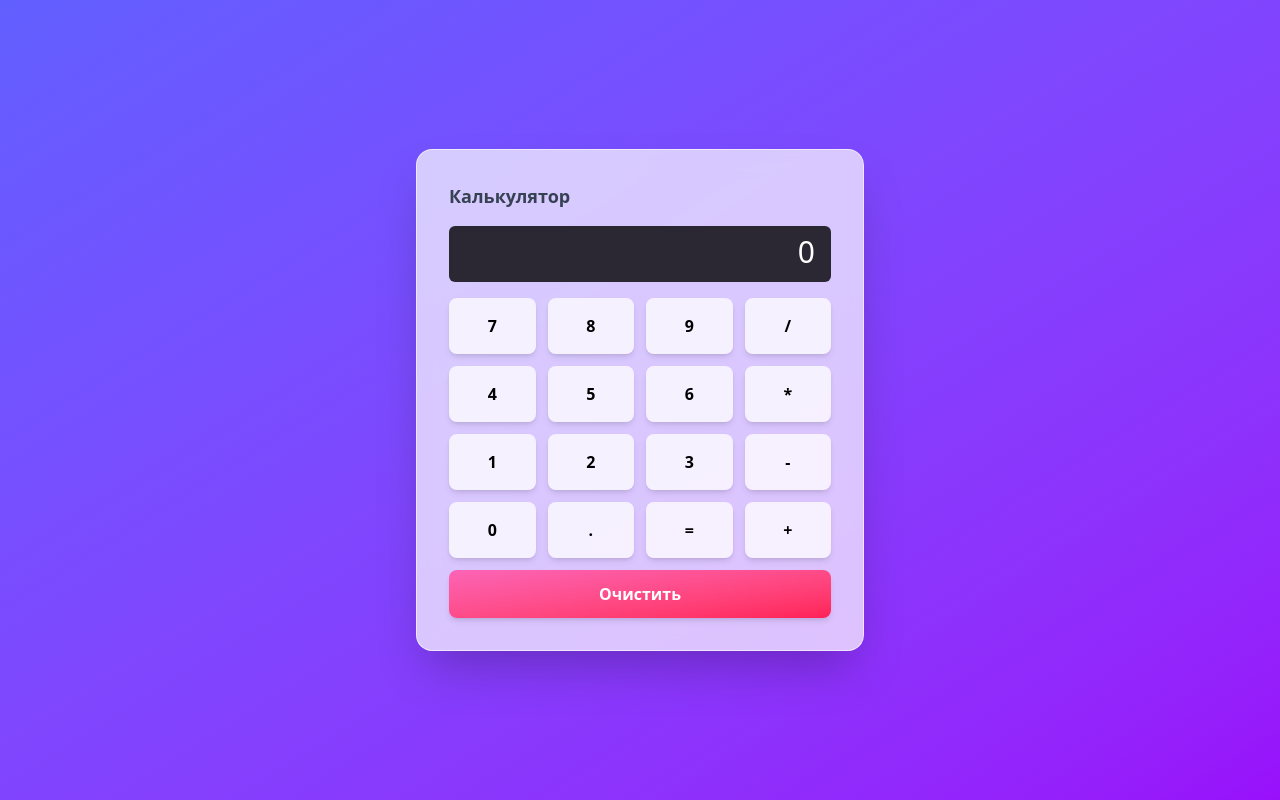
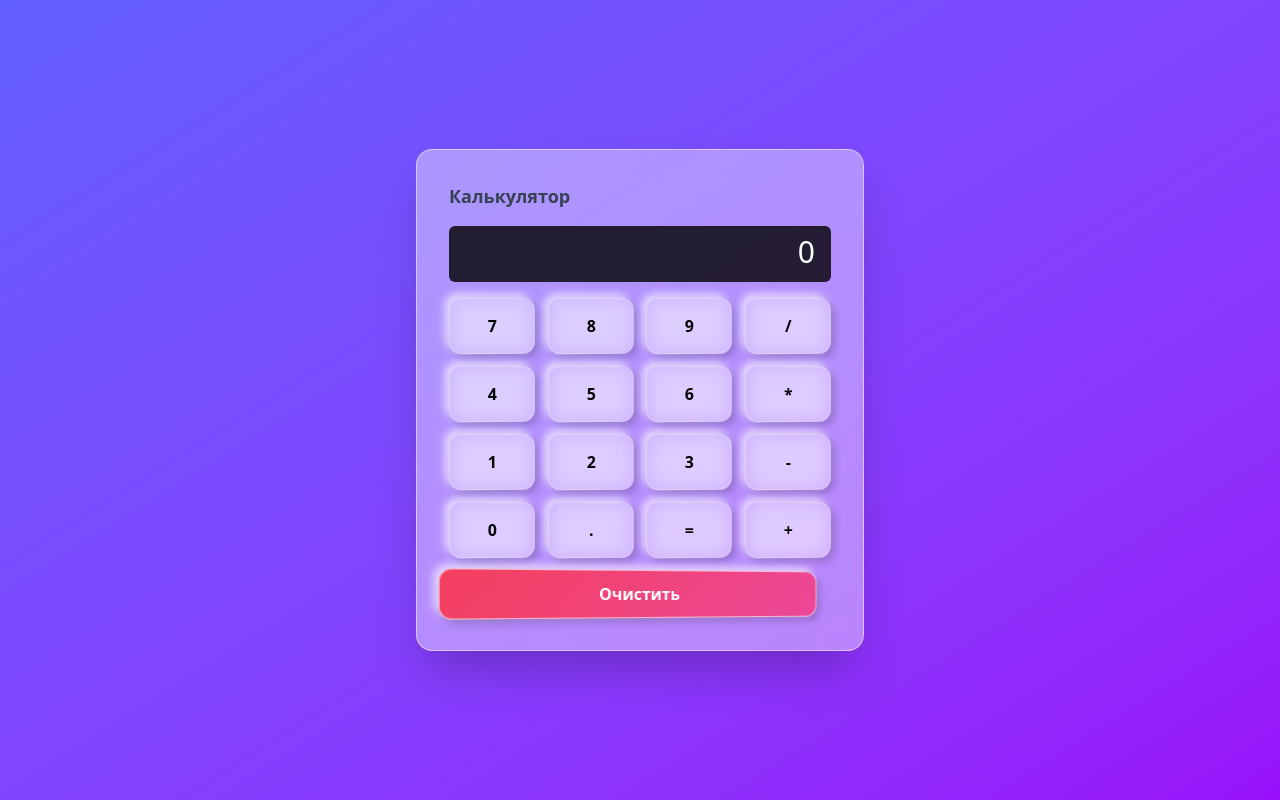
Before and after one commit to Beeh-Tolstasum/calculator-tailwind, a React (Vite) app: page / in a window 1280 px wide. Built offline with nearby package versions, Linux system fonts and the light colour scheme.

Commit message:
Обновил калькулятор: стеклянные 3D кнопки с наклоном

```diff
--- a/src/components/Calculator.jsx
+++ b/src/components/Calculator.jsx
@@ -22,7 +22,7 @@ const buttons = [
 function Calculator() {
   const [display, setDisplay] = useState("0");
   const [history, setHistory] = useState("");
-  const [showingHello, setShowingHello] = useState(false); // новый флаг
+  const [showingHello, setShowingHello] = useState(false);
 
   const isValidChar = (ch) => /[0-9+\-*/.]/.test(ch);
 
@@ -40,7 +40,6 @@ function Calculator() {
 
   const onClick = (val) => {
     if (showingHello) {
-      // Если сейчас показывается Hello World, при любом вводе — очистить и начать заново
       if (val === "Очистить" || val === "C") {
         setDisplay("0");
         setShowingHello(false);
@@ -48,10 +47,8 @@ function Calculator() {
         return;
       }
       if (val === "=") {
-        // Не делать ничего при повторном нажатии =
         return;
       }
-      // При любом другом вводе начинаем новый ввод
       if (isValidChar(val)) {
         setDisplay(val === "0" ? "0" : val);
         setShowingHello(false);
@@ -102,7 +99,6 @@ function Calculator() {
       return;
     }
 
-    // Если текущий дисплей "0" — заменяем на новое число, иначе добавляем
     setDisplay((d) => (d === "0" ? val : d + val));
   };
 
@@ -121,13 +117,42 @@ function Calculator() {
     return () => window.removeEventListener("keydown", handler);
   }, [display, showingHello]);
 
+  // Стиль кнопок под стекло с 3D и наклоном вправо
+  const glassButtonStyle = {
+    background: "rgba(255, 255, 255, 0.25)",
+    boxShadow: `
+      4px 4px 8px rgba(0,0,0,0.2),
+      -4px -4px 8px rgba(255,255,255,0.7)
+    `,
+    backdropFilter: "blur(10px)",
+    borderRadius: "12px",
+    border: "1px solid rgba(255,255,255,0.3)",
+    transform: "perspective(500px) rotateY(10deg)",
+    transition: "all 0.3s ease",
+    color: "black",
+    fontWeight: "600",
+    width: "100%",
+    height: "56px",
+  };
+
+  // Стиль кнопки очистки, сохраним градиент и немного добавим стекла
+  const clearButtonStyle = {
+    ...glassButtonStyle,
+    background: "linear-gradient(135deg, #f43f5e, #ec4899)", // яркий градиент
+    color: "white",
+    border: "1px solid rgba(255,255,255,0.6)",
+    transform: "perspective(500px) rotateY(10deg)",
+    fontWeight: "700",
+    height: "48px",
+  };
+
   return (
     <div className="min-h-screen flex items-center justify-center bg-gradient-to-br from-indigo-500 to-purple-600 p-6">
-      <div className="bg-white/70 backdrop-blur-md rounded-2xl shadow-2xl border border-white/60 w-full max-w-md p-6 md:p-8">
+      <div className="bg-white/40 backdrop-blur-md rounded-2xl shadow-2xl border border-white/50 w-full max-w-md p-6 md:p-8">
         <div className="mb-4">
           <div className="text-lg font-semibold text-gray-700">Калькулятор</div>
         </div>
-        <div className="bg-black/80 text-white text-right rounded-md h-14 px-4 py-2 text-2xl md:text-3xl mb-4 shadow-inner">
+        <div className="bg-black/80 text-white text-right rounded-md h-14 px-4 py-2 text-2xl md:text-3xl mb-4 shadow-inner select-none">
           {display}
         </div>
         <div className="grid grid-cols-4 gap-3">
@@ -135,14 +160,39 @@ function Calculator() {
             <button
               key={b}
               onClick={() => onClick(b)}
-              className="bg-white/75 hover:bg-white/90 text-black font-semibold rounded-lg shadow-md transition-all duration-150 transform hover:-translate-y-0.5 active:scale-95 w-full h-14"
+              style={glassButtonStyle}
+              onMouseDown={(e) => {
+                e.currentTarget.style.transform =
+                  "perspective(500px) rotateY(10deg) translateY(2px)";
+              }}
+              onMouseUp={(e) => {
+                e.currentTarget.style.transform =
+                  "perspective(500px) rotateY(10deg)";
+              }}
+              onMouseLeave={(e) => {
+                e.currentTarget.style.transform =
+                  "perspective(500px) rotateY(10deg)";
+              }}
             >
               {b}
             </button>
           ))}
           <button
             onClick={() => onClick("Очистить")}
-            className="col-span-4 bg-gradient-to-br from-pink-400 to-rose-500 hover:from-pink-500 hover:to-rose-600 text-white font-semibold rounded-lg shadow-md p-3 w-full h-12"
+            style={clearButtonStyle}
+            className="col-span-4"
+            onMouseDown={(e) => {
+              e.currentTarget.style.transform =
+                "perspective(500px) rotateY(10deg) translateY(2px)";
+            }}
+            onMouseUp={(e) => {
+              e.currentTarget.style.transform =
+                "perspective(500px) rotateY(10deg)";
+            }}
+            onMouseLeave={(e) => {
+              e.currentTarget.style.transform =
+                "perspective(500px) rotateY(10deg)";
+            }}
           >
             Очистить
           </button>
```
